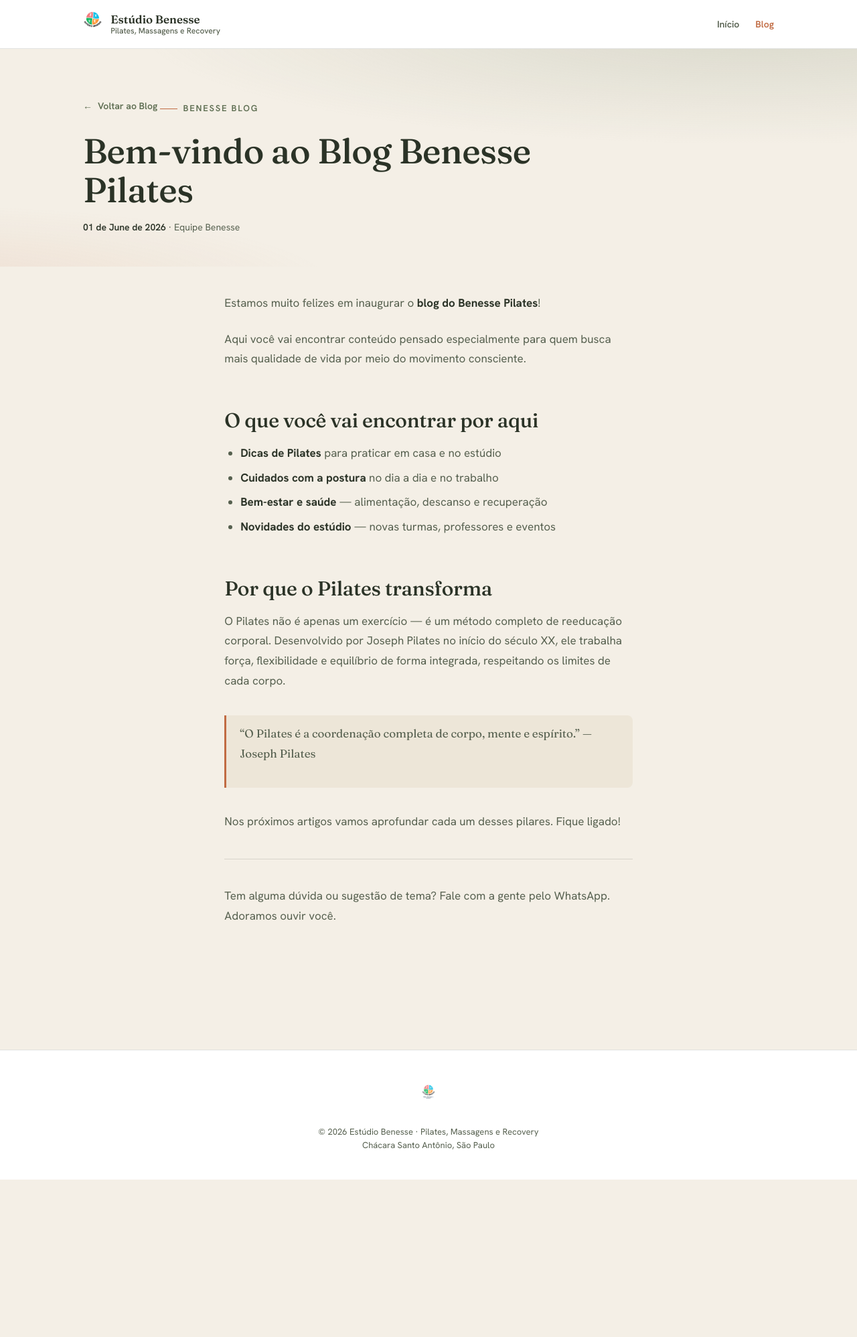
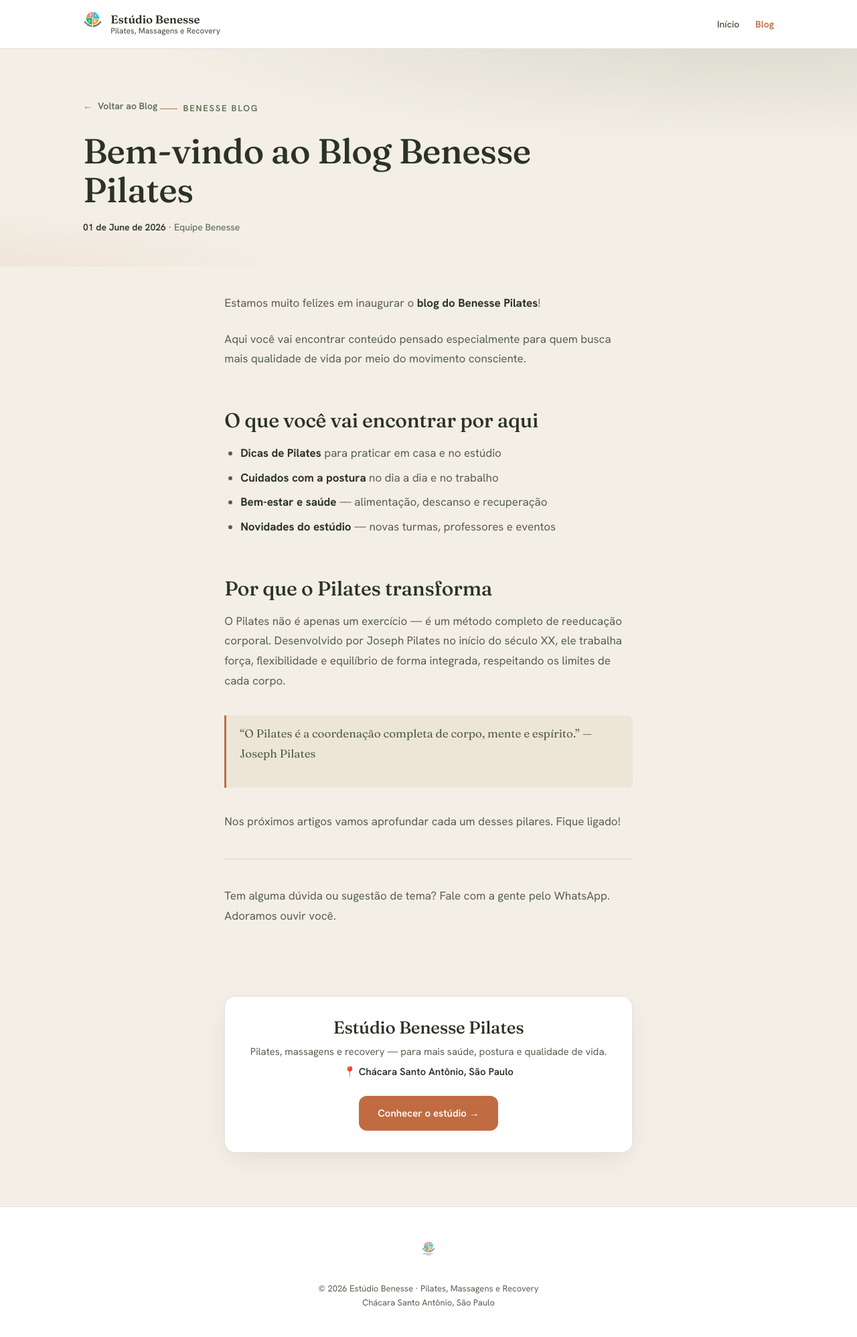
Before and after one commit to drptze-teste/sanopilates, a Jekyll site: the page built from _posts/2026-06-01-bem-vindo-ao-blog.md, in a window 1280 px wide. Shown: the whole page at 67% size. Built offline with Jekyll 4.4.1, drawn with Linux system fonts in a browser that asks for light colours; before the commit the page ends 1761 px from its top, so only the background shows below that.

Commit message:
fix: nome correto Estudio Benesse Pilates + botao landing page e endereco em todo post

```diff
--- a/_layouts/post.html
+++ b/_layouts/post.html
@@ -54,6 +54,25 @@ layout: default
   }
   .back-link:hover{color:var(--clay)}
   .back-link::before{content:"←"}
+
+  .post-cta{
+    max-width:68ch;margin:0 auto 80px;
+    background:#fff;border:1px solid var(--line);border-radius:16px;
+    padding:32px;text-align:center;
+    box-shadow:0 12px 40px -12px rgba(43,51,39,.14);
+  }
+  .post-cta h3{
+    font-family:'Fraunces',serif;font-size:clamp(20px,3vw,26px);
+    color:var(--ink);margin-bottom:10px;
+  }
+  .post-cta p{color:var(--ink-soft);font-size:15px;margin-bottom:6px;line-height:1.6}
+  .post-cta .endereco{font-weight:600;color:var(--ink)}
+  .post-cta-btn{
+    display:inline-block;margin-top:18px;
+    background:var(--clay);color:#fff;font-weight:600;font-size:15px;
+    padding:14px 28px;border-radius:12px;transition:background .15s ease;
+  }
+  .post-cta-btn:hover{background:var(--clay-deep)}
 </style>
 
 <section class="post-hero">
@@ -77,4 +96,11 @@ layout: default
   <article class="post-body">
     {{ content }}
   </article>
+
+  <aside class="post-cta">
+    <h3>Estúdio Benesse Pilates</h3>
+    <p>Pilates, massagens e recovery — para mais saúde, postura e qualidade de vida.</p>
+    <p class="endereco">📍 Chácara Santo Antônio, São Paulo</p>
+    <a href="{{ site.baseurl }}/" class="post-cta-btn">Conhecer o estúdio →</a>
+  </aside>
 </div>
```
Also changed, not shown: _posts/2026-06-02-post-semana-23.md (+1 -1 lines), .github/scripts/gerar-post.js.
